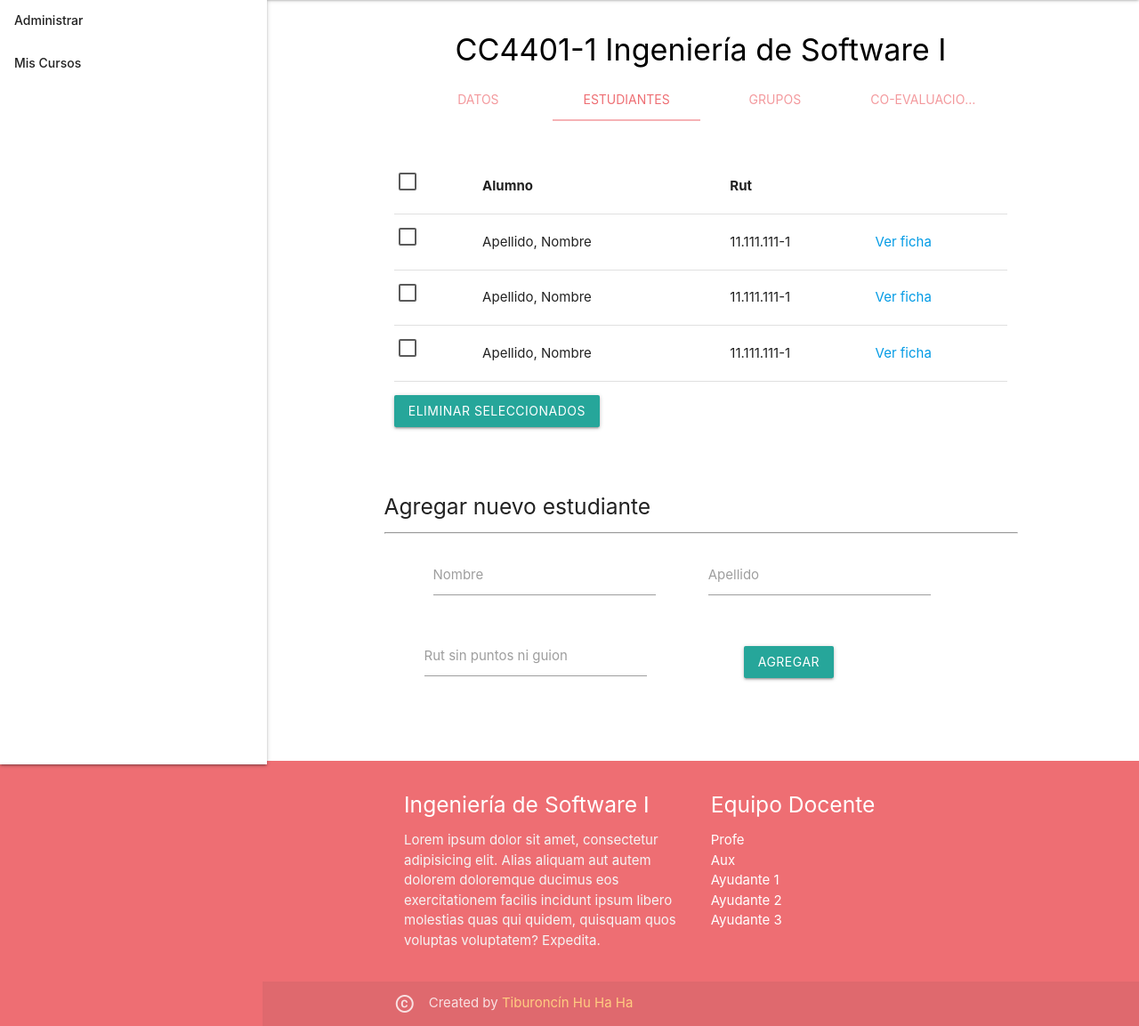
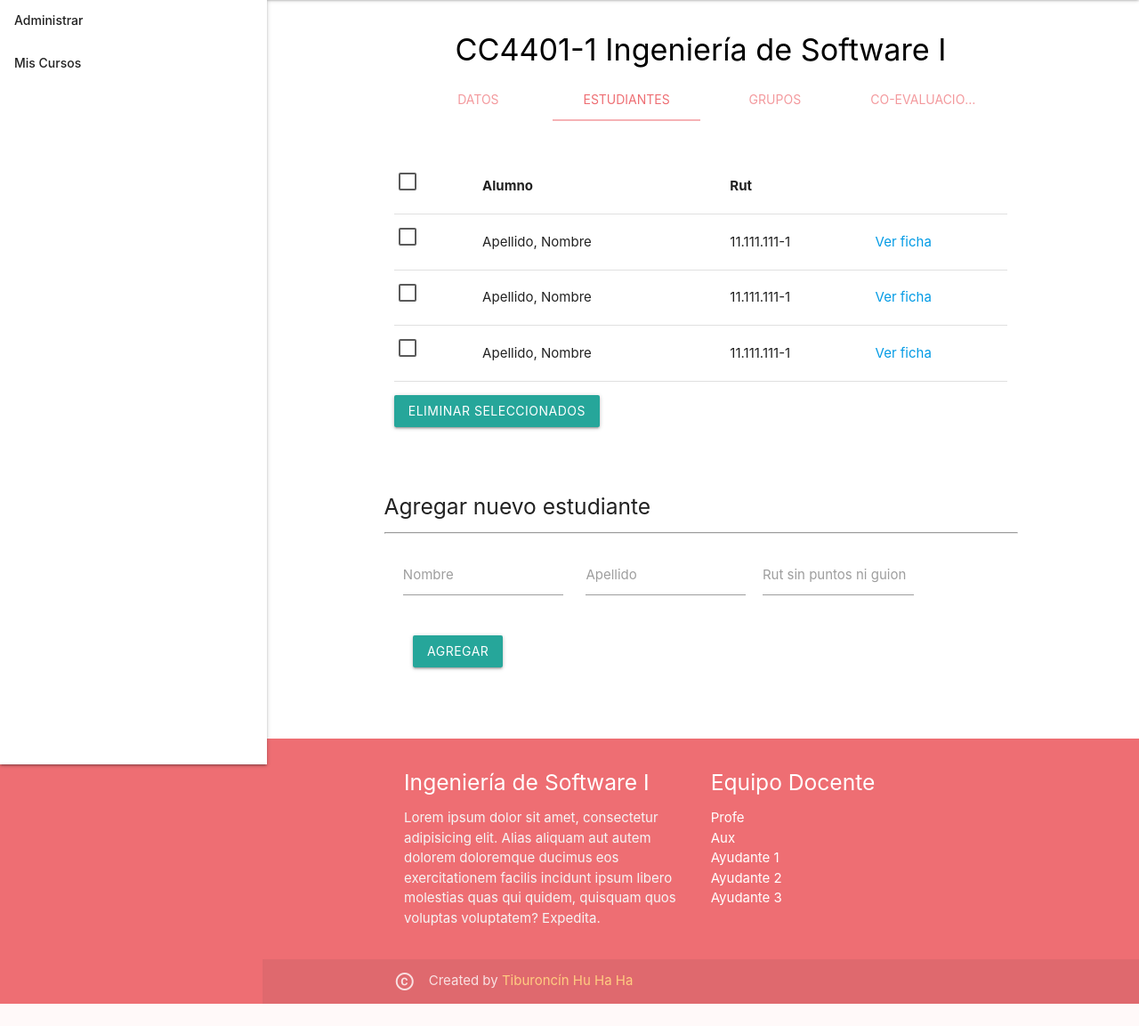
Before and after one commit to DCC-CC4401/2018-2-Equipo-11-T2, a Django app: page /course/teacher/ in a window 1280 px wide, after a click on "ESTUDIANTES". Shown: the part 65-1218 px from the top of the page at 89% size. After the commit the page ends 1193 px from the top, so only its background shows below. Run offline with Django 3.2, Linux system fonts and the light colour scheme.

Commit message:
changed some margin from px to percent on course view

```diff
--- a/T2/coevaluacion/templates/course-teacher-view.html
+++ b/T2/coevaluacion/templates/course-teacher-view.html
@@ -129,37 +129,38 @@
                 <br>
                 <div class="row">
                     <p><h5>Agregar nuevo estudiante</h5></p><hr>
-                    <div class="input-field inline" style="margin-left: 55px; width: 250px">
+                    <div class="input-field inline" style="margin-left: 3%; width: 180px">
                     <input id="nameNewStudent" type="text" maxlength="25" class="validate">
                             <label for="nameNewStudent">Nombre</label>
                     </div>
-                    <div class="input-field inline" style="margin-left: 55px; width: 250px">
+                    <div class="input-field inline" style="margin-left: 3%; width: 180px">
                     <input id="lastNameNewStudent" type="text" maxlength="25" class="validate">
                             <label for="lastNameNewStudent">Apellido</label>
                     </div>
 {#                    </div>#}
-                    <div class="input-field inline" style="margin-left: 45px; width: 250px">
+                    <div class="input-field inline" style="margin-left: 2%; width: 170px">
                     <input id="rutStudent" type="text" pattern="[0-9]*" maxlength="9" class="validate">
                             <label for="rutStudent">Rut sin puntos ni guion</label>
                     </div>
-                    <div class="input-field inline" style="margin-left: 55px;">
-                        <button class="btn waves-effect waves-light" type="submit" name="newStudent" style="margin-left: 50px">
+{#                    <br>#}
+                    <div class="input-field inline" style="margin-left: 4%;">
+                        <button class="btn waves-effect waves-light" type="submit" name="newStudent" style="margin-left: 4%">
                     Agregar </button><br/>
                     </div>
                 </div>
             </div>
             <div id="groups" class="col s12">
             <br>
-                 <div class="row" style="margin-left: 150px">
+                 <div class="row" style="margin-left: 4%">
                     <div class="col s12 m5">
                         <div class="card light-blue darken-3">
                             <div class="card-content white-text">
-                                <span class="card-title" style="margin-left: 100px">Nombre Grupo</span>
+                                <span class="card-title" style="margin-left: 10%">Nombre Grupo</span>
                                 <hr>
 {#                                <br>#}
-                                <li style="margin-left: 50px"><h6>Apellido, Nombre</h6></li>
-                                <li style="margin-left: 50px"><h6>Apellido, Nombre</h6></li>
-                                <li style="margin-left: 50px"><h6>Apellido, Nombre</h6></li>
+                                <li style="margin-left: 3%"><h6>Apellido, Nombre</h6></li>
+                                <li style="margin-left: 3%"><h6>Apellido, Nombre</h6></li>
+                                <li style="margin-left: 3%"><h6>Apellido, Nombre</h6></li>
                             </div>
                             <div class="card-action red-text">
                             <a href="#">Editar</a>
@@ -169,12 +170,12 @@
                      <div class="col s12 m5">
                         <div class="card light-blue darken-3">
                             <div class="card-content white-text">
-                                <span class="card-title" style="margin-left: 100px">Nombre Grupo</span>
+                                <span class="card-title" style="margin-left: 10%">Nombre Grupo</span>
                                 <hr>
 {#                                <br>#}
-                                <li style="margin-left: 50px"><h6>Apellido, Nombre</h6></li>
-                                <li style="margin-left: 50px"><h6>Apellido, Nombre</h6></li>
-                                <li style="margin-left: 50px"><h6>Apellido, Nombre</h6></li>
+                                <li style="margin-left: 3%"><h6>Apellido, Nombre</h6></li>
+                                <li style="margin-left: 3%"><h6>Apellido, Nombre</h6></li>
+                                <li style="margin-left: 3%"><h6>Apellido, Nombre</h6></li>
                             </div>
                             <div class="card-action red-text">
                             <a href="#">Editar</a>
@@ -184,12 +185,12 @@
                      <div class="col s12 m5">
                         <div class="card light-blue darken-3">
                             <div class="card-content white-text">
-                                <span class="card-title" style="margin-left: 100px">Nombre Grupo</span>
+                                <span class="card-title" style="margin-left: 10%">Nombre Grupo</span>
                                 <hr>
 {#                                <br>#}
-                                <li style="margin-left: 50px"><h6>Apellido, Nombre</h6></li>
-                                <li style="margin-left: 50px"><h6>Apellido, Nombre</h6></li>
-                                <li style="margin-left: 50px"><h6>Apellido, Nombre</h6></li>
+                                <li style="margin-left: 3%"><h6>Apellido, Nombre</h6></li>
+                                <li style="margin-left: 3%"><h6>Apellido, Nombre</h6></li>
+                                <li style="margin-left: 3%"><h6>Apellido, Nombre</h6></li>
                             </div>
                             <div class="card-action red-text">
                             <a href="#">Editar</a>
@@ -199,12 +200,12 @@
                      <div class="col s12 m5">
                         <div class="card light-blue darken-3">
                             <div class="card-content white-text">
-                                <span class="card-title" style="margin-left: 100px">Nombre Grupo</span>
+                                <span class="card-title" style="margin-left: 10%">Nombre Grupo</span>
                                 <hr>
 {#                                <br>#}
-                                <li style="margin-left: 50px"><h6>Apellido, Nombre</h6></li>
-                                <li style="margin-left: 50px"><h6>Apellido, Nombre</h6></li>
-                                <li style="margin-left: 50px"><h6>Apellido, Nombre</h6></li>
+                                <li style="margin-left: 3%"><h6>Apellido, Nombre</h6></li>
+                                <li style="margin-left: 3%"><h6>Apellido, Nombre</h6></li>
+                                <li style="margin-left: 3%"><h6>Apellido, Nombre</h6></li>
                             </div>
                             <div class="card-action red-text">
                             <a href="#">Editar</a>
```
